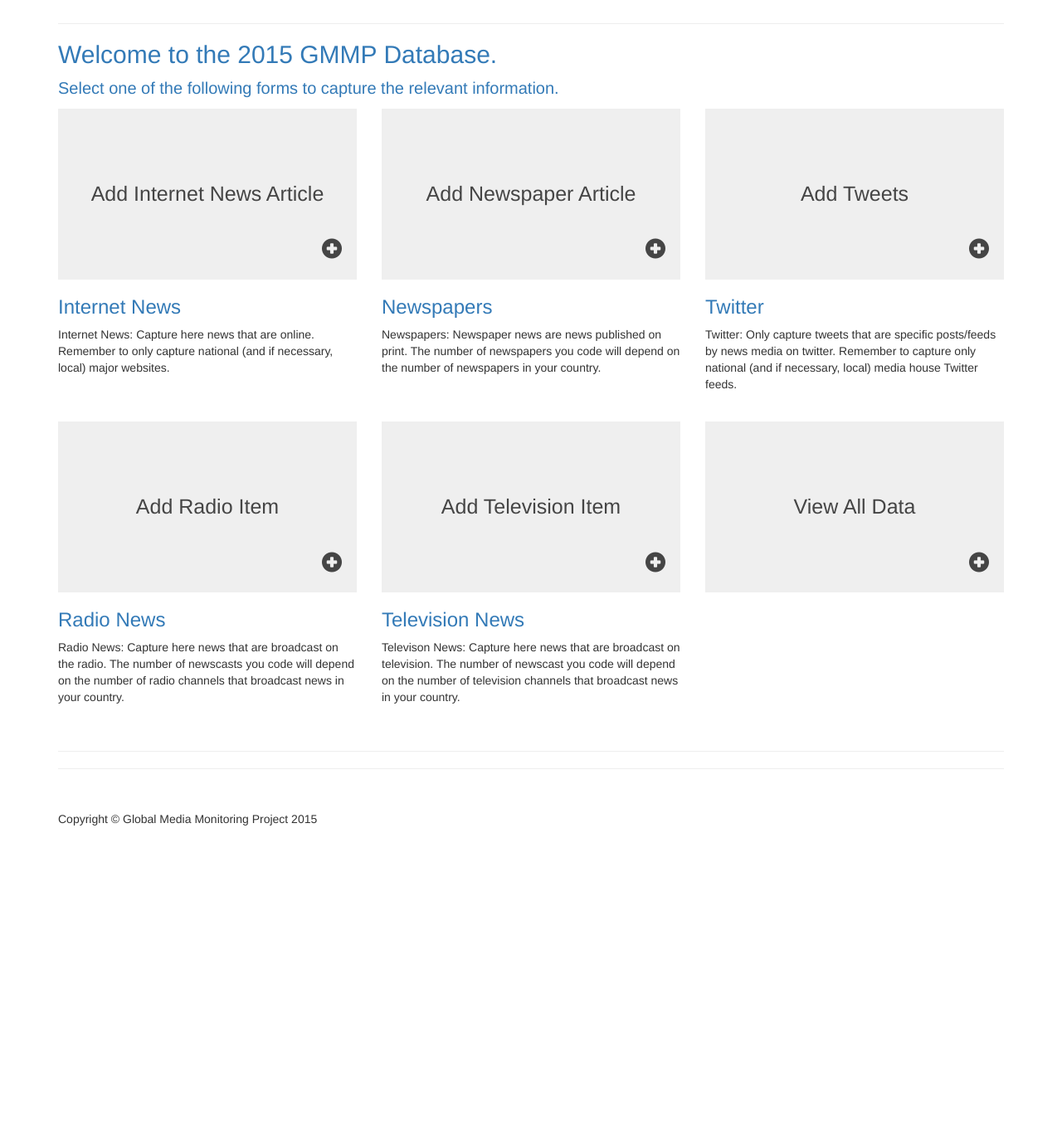
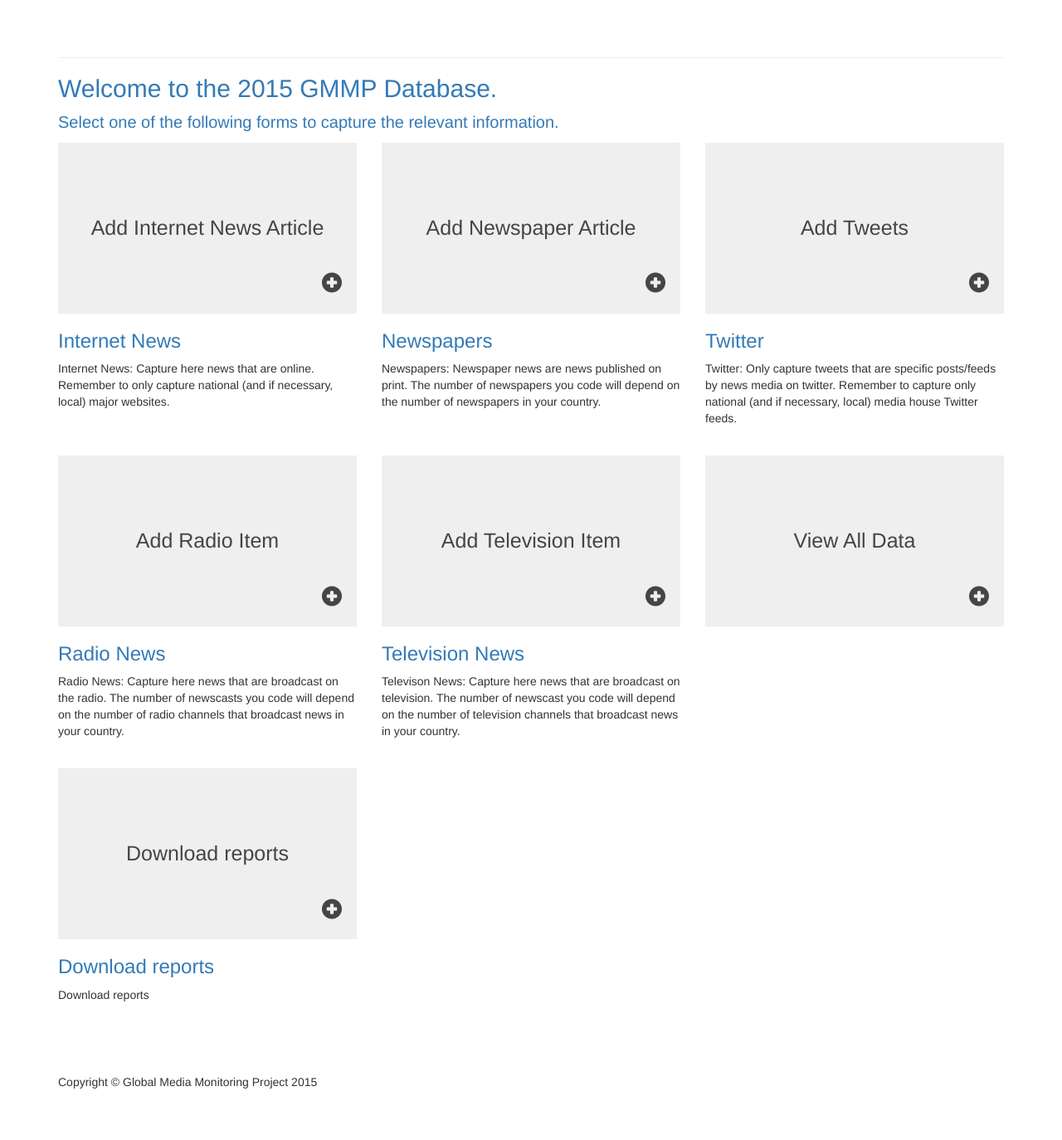
Before and after one commit to CodeForAfrica/gmmp, a Django app: page / in a window 1280 px wide. Shown: the part 51-1425 px from the top of the page at 83% size. Before the commit the page ends 1046 px from the top, so only its background shows below. Run offline with Django 3.2, Linux system fonts and the light colour scheme; parts of the project's set-up code (start-up, migrations or seed data) failed here and were passed over; some libraries are stand-ins or nearby versions.

Commit message:
Add base structure for reporting view

```diff
--- /dev/null
+++ b/gmmp/templates/base.html
@@ -0,0 +1,93 @@
+<!DOCTYPE html>
+<html lang="en">
+
+<head>
+
+    <meta charset="utf-8">
+    <meta http-equiv="X-UA-Compatible" content="IE=edge">
+    <meta name="viewport" content="width=device-width, initial-scale=1">
+    <meta name="description" content="">
+    <meta name="author" content="">
+
+    <title>Global Media Monitoring Project</title>
+
+    <!-- Bootstrap Core CSS -->
+    <link href="{{ STATIC_URL }}css/bootstrap.min.css" rel="stylesheet">
+
+    <!-- Custom CSS -->
+    <link href="{{ STATIC_URL }}css/3-col-portfolio.css" rel="stylesheet">
+
+    <!-- HTML5 Shim and Respond.js IE8 support of HTML5 elements and media queries -->
+    <!-- WARNING: Respond.js doesn't work if you view the page via file:// -->
+    <!--[if lt IE 9]>
+        <script src="https://oss.maxcdn.com/libs/html5shiv/3.7.0/html5shiv.js"></script>
+        <script src="https://oss.maxcdn.com/libs/respond.js/1.4.2/respond.min.js"></script>
+    <![endif]-->
+
+</head>
+
+<body>
+
+    <!-- Navigation -->
+    <nav class="navbar navbar-inverse navbar-fixed-top" role="navigation">
+        <div class="container">
+            <div class="navbar-header">
+                <button type="button" class="navbar-toggle" data-toggle="collapse" data-target="#bs-example-navbar-collapse-1">
+                    <span class="sr-only">Toggle navigation</span>
+                    <span class="icon-bar"></span>
+                    <span class="icon-bar"></span>
+                    <span class="icon-bar"></span>
+                </button>
+                <a class="navbar-brand" href="#">GMMP 2015 Database</a>
+            </div>
+            <div class="collapse navbar-collapse" id="bs-example-navbar-collapse-1">
+                <ul class="nav navbar-nav navbar-right">
+                    <!--
+                    <li>
+                        <a href="#">About</a>
+                    </li>
+                    -->
+                    {% if user.is_authenticated %}
+                    <li class="user-greeting">
+                        <a href="#">Hi {{ user.first_name }} <img src="{{ user.monitor.country.flag }}"/></a>
+                    </li>
+                    <li>
+                        <a href="{% url 'admin:logout' %}">Logout</a>
+                    </li>
+                    {% else %}
+                    <li>
+                        <a href="{% url 'admin:app_list' app_label='forms' %}">Login</a>
+                    </li>
+                    {% endif %}
+                </ul>
+            </div>
+        </div>
+    </nav>
+
+    <!-- Page Content -->
+    <div class="container">
+        <hr>
+        {% block page_content %}
+        {% endblock page_content %}
+        <!-- Footer -->
+        <footer>
+            <div class="row">
+                <div class="col-lg-12">
+                    <p>Copyright &copy; Global Media Monitoring Project 2015</p>
+                </div>
+            </div>
+            <!-- /.row -->
+        </footer>
+
+    </div>
+    <!-- /.container -->
+
+    <!-- jQuery -->
+    <script src="{{ STATIC_URL }}js/jquery.js"></script>
+
+    <!-- Bootstrap Core JavaScript -->
+    <script src="{{ STATIC_URL }}js/bootstrap.min.js"></script>
+
+</body>
+
+</html>
--- a/gmmp/templates/index.html
+++ b/gmmp/templates/index.html
@@ -1,72 +1,7 @@
-<!DOCTYPE html>
-<html lang="en">
+{% extends 'base.html' %}
+{% load static %}
 
-<head>
-
-    <meta charset="utf-8">
-    <meta http-equiv="X-UA-Compatible" content="IE=edge">
-    <meta name="viewport" content="width=device-width, initial-scale=1">
-    <meta name="description" content="">
-    <meta name="author" content="">
-
-    <title>Global Media Monitoring Project</title>
-
-    <!-- Bootstrap Core CSS -->
-    <link href="{{ STATIC_URL }}css/bootstrap.min.css" rel="stylesheet">
-
-    <!-- Custom CSS -->
-    <link href="{{ STATIC_URL }}css/3-col-portfolio.css" rel="stylesheet">
-
-    <!-- HTML5 Shim and Respond.js IE8 support of HTML5 elements and media queries -->
-    <!-- WARNING: Respond.js doesn't work if you view the page via file:// -->
-    <!--[if lt IE 9]>
-        <script src="https://oss.maxcdn.com/libs/html5shiv/3.7.0/html5shiv.js"></script>
-        <script src="https://oss.maxcdn.com/libs/respond.js/1.4.2/respond.min.js"></script>
-    <![endif]-->
-
-</head>
-
-<body>
-
-    <!-- Navigation -->
-    <nav class="navbar navbar-inverse navbar-fixed-top" role="navigation">
-        <div class="container">
-            <div class="navbar-header">
-                <button type="button" class="navbar-toggle" data-toggle="collapse" data-target="#bs-example-navbar-collapse-1">
-                    <span class="sr-only">Toggle navigation</span>
-                    <span class="icon-bar"></span>
-                    <span class="icon-bar"></span>
-                    <span class="icon-bar"></span>
-                </button>
-                <a class="navbar-brand" href="#">GMMP 2015 Database</a>
-            </div>
-            <div class="collapse navbar-collapse" id="bs-example-navbar-collapse-1">
-                <ul class="nav navbar-nav navbar-right">
-                    <!--
-                    <li>
-                        <a href="#">About</a>
-                    </li>
-                    -->
-                    {% if user.is_authenticated %}
-                    <li class="user-greeting">
-                        <a href="#">Hi {{ user.first_name }} <img src="{{ user.monitor.country.flag }}"/></a>
-                    </li>
-                    <li>
-                        <a href="{% url 'admin:logout' %}">Logout</a>
-                    </li>
-                    {% else %}
-                    <li>
-                        <a href="{% url 'admin:app_list' app_label='forms' %}">Login</a>
-                    </li>
-                    {% endif %}
-                </ul>
-            </div>
-        </div>
-    </nav>
-
-    <!-- Page Content -->
-    <div class="container">
-
+{% block page_content %}
     <!-- Page Header -->
     <div class="row">
         <div class="col-lg-12">
@@ -154,30 +89,19 @@
         </div>
     </div>
 
-        <hr>
-
-
-        <hr>
-
-        <!-- Footer -->
-        <footer>
+    <!-- Row -->
     <div class="row">
-                <div class="col-lg-12">
-                    <p>Copyright &copy; Global Media Monitoring Project 2015</p>
+        <div class="col-md-4 portfolio-item">
+            <div class="box">
+                <a href="{% url 'get_xlsx_reports' %}">
+                    <div>Download reports</div>
+                    <i class="glyphicon glyphicon-plus-sign"></i>
+                </a>
+            </div>
+            <h3>
+                <a href="{% url 'get_xlsx_reports' %}">Download reports</a>
+            </h3>
+            <p>Download reports</p>
         </div>
     </div>
-            <!-- /.row -->
-        </footer>
-
-    </div>
-    <!-- /.container -->
-
-    <!-- jQuery -->
-    <script src="{{ STATIC_URL }}js/jquery.js"></script>
-
-    <!-- Bootstrap Core JavaScript -->
-    <script src="{{ STATIC_URL }}js/bootstrap.min.js"></script>
-
-</body>
-
-</html>
+{% endblock page_content %}
--- a/gmmp/urls.py
+++ b/gmmp/urls.py
@@ -11,4 +11,5 @@
     url(r'^admin/', include(admin.site.urls)),
     url(r'^grappelli/', include('grappelli.urls')), # grappelli URLS
     url(r'^$', TemplateView.as_view(template_name="index.html")),
+    url(r'^reports/', include('reports.urls')),
 )
--- a/reports/urls.py
+++ b/reports/urls.py
@@ -3,8 +3,5 @@
 from reports.views import ReportView
 
 urlpatterns = patterns('',
-    # Examples:
-    # url(r'^$', 'gmmp.views.home', name='home'),
-    # url(r'^blog/', include('blog.urls')),
-    url(r'^$', ReportView.as_view(template_name="get_xlsx_reports.html"), name='get_xlsx_reports'),
+    url(r'^$', ReportView.as_view(), name='get_xlsx_reports'),
 )
```
Also changed, not shown: gmmp/templates/report_filter.html (added, +21 -0 lines), reports/forms.py (added, +10 -0 lines), reports/views.py (+10 -4 lines). Lines whose indentation alone changed are shown as unchanged.
